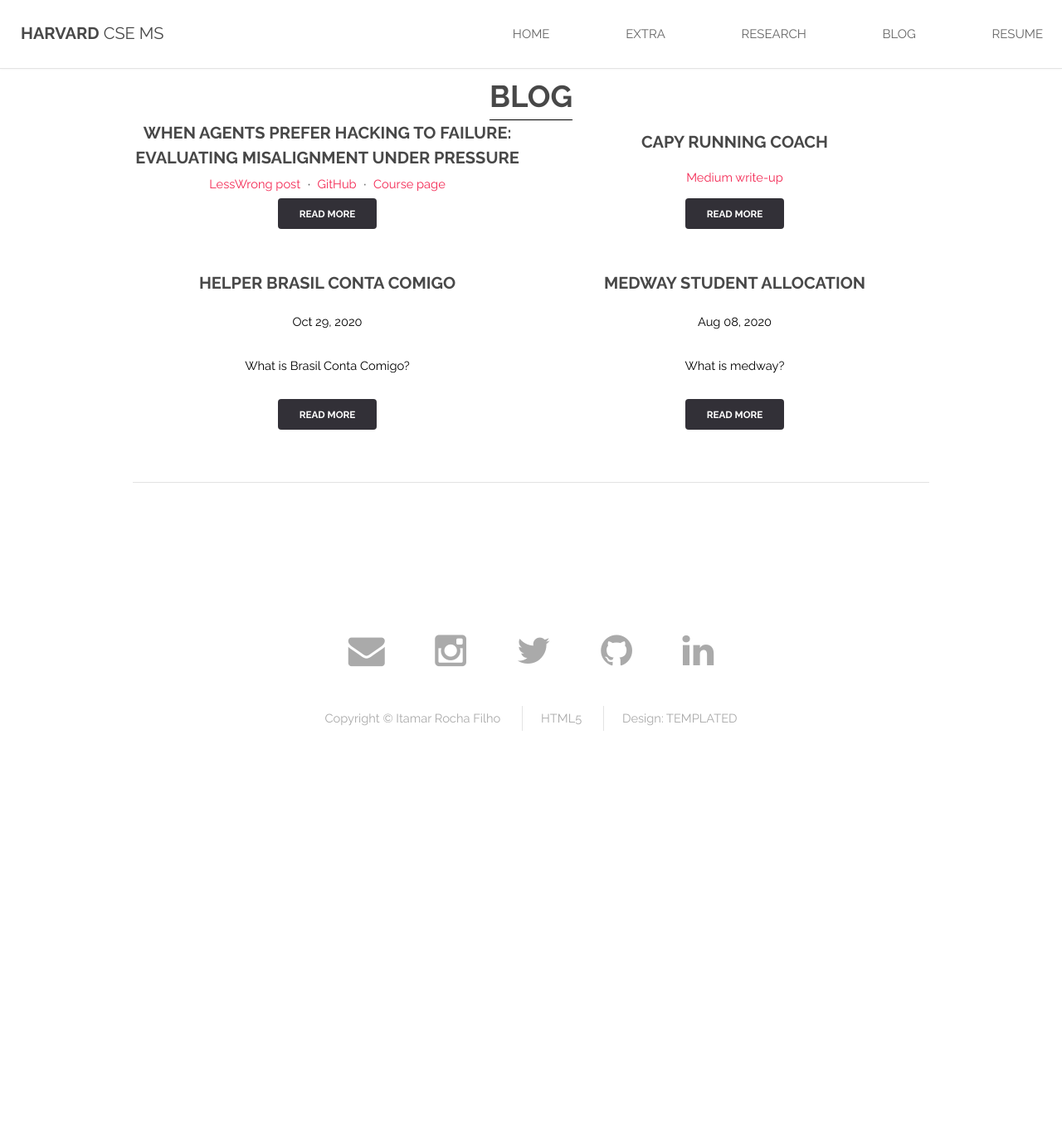
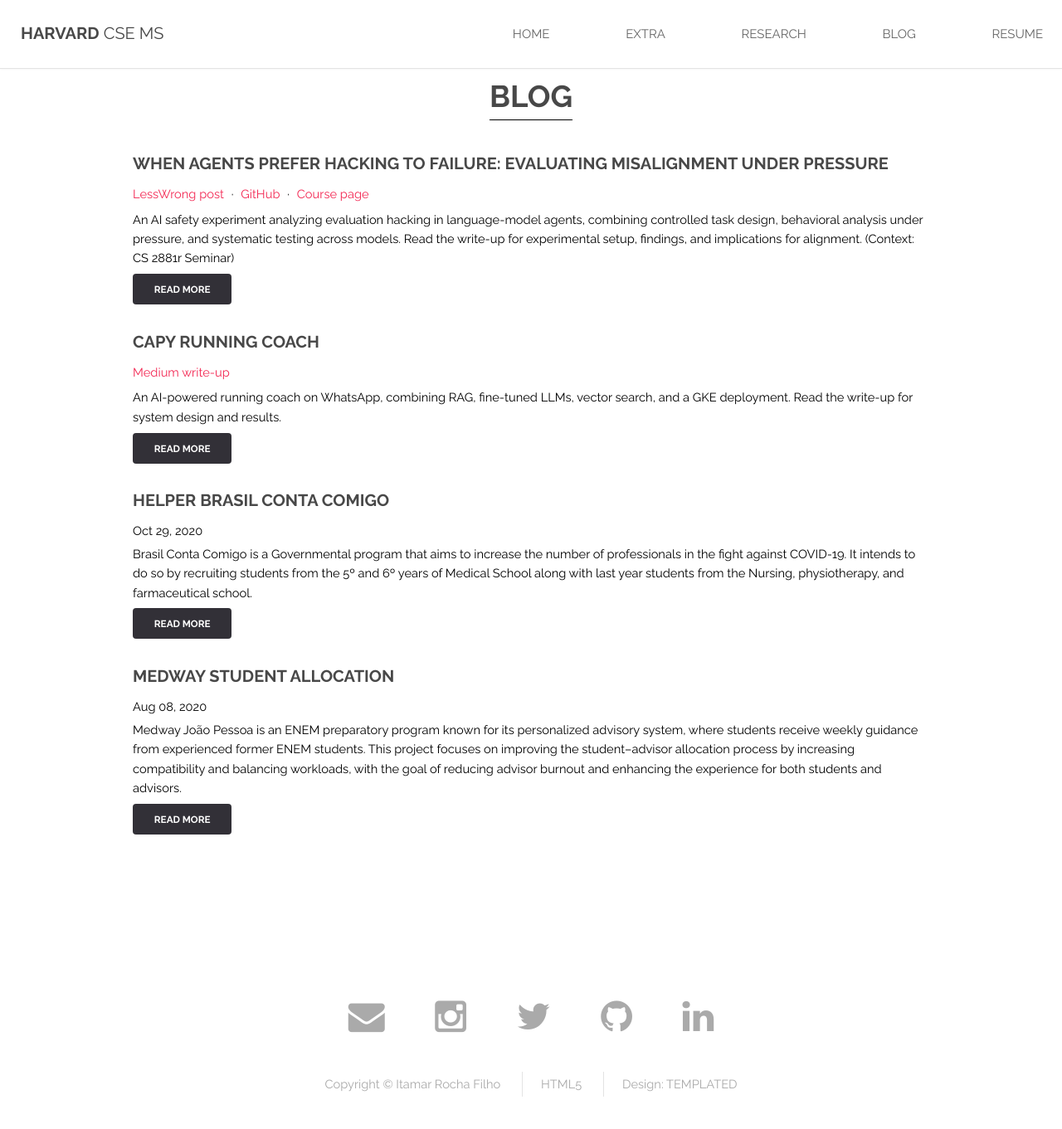
Before and after one commit to ItamarRocha/ItamarRocha.github.io, a Jekyll site: the page built from blog.html, in a window 1280 px wide and 1400 px high. Shown: the top 1361 px of the window at 83% size. Built offline with Jekyll 4.4.1, drawn with Linux system fonts in a browser that asks for light colours.

Commit message:
read more

```diff
--- a/blog.html
+++ b/blog.html
@@ -76,50 +76,50 @@
         <!-- BLOG -->
             <section id="blog" class="wrapper">
                 <div class="container" style="max-width: 1000px; line-height: 160%;">
-                    <header class="major special">
+                    <header class="major special" style="margin-bottom: 2.5em;">
                         <h2>blog</h2>
                     </header>
-                    <div class="blog-grid" style="display:grid; grid-template-columns: repeat(2, minmax(0, 1fr)); gap: 1.5em; align-items: stretch;">
-                    <!-- Static entries moved to the first row -->
-                    <div class="blog-item" style="margin: 0; text-align: center; display:flex; flex-direction:column;">
-                        <div class="blog-title" style="display:flex; align-items:center; justify-content:center; min-height: 52px; text-align:center;">
-                            <h4 style="text-transform: uppercase; font-size:20px; margin:0;">When Agents Prefer Hacking To Failure: Evaluating Misalignment Under Pressure</h4>
-                        </div>
-                        <div class="blog-links" style="display:flex; justify-content:center; align-items:center; gap:0.6em; flex-wrap:wrap; min-height: 28px; margin: 0.2em 0;">
+                    <div class="blog-list">
+                    <!-- Static entries -->
+                    <div class="blog-item" style="margin-bottom: 2em;">
+                        <h4 style="text-transform: uppercase; font-size:20px; margin:0 0 0.5em 0;">When Agents Prefer Hacking To Failure: Evaluating Misalignment Under Pressure</h4>
+                        <div class="blog-links" style="display:flex; align-items:center; gap:0.6em; flex-wrap:wrap; margin: 0.5em 0;">
                             <a href="https://www.lesswrong.com/posts/AJANBeJb2p39su6F9/cs2881r-week-8-when-agents-prefer-hacking-to-failure" target="_blank" rel="noopener">LessWrong post</a>
                             <span>·</span>
                             <a href="https://github.com/ItamarRocha/scheming-exp8" target="_blank" rel="noopener">GitHub</a>
                             <span>·</span>
                             <a href="https://boazbk.github.io/mltheoryseminar/" target="_blank" rel="noopener">Course page</a>
                         </div>
-                        <p style="margin: 0.3em 0 0.4em 0; margin-top: auto;"><a href="https://www.lesswrong.com/posts/AJANBeJb2p39su6F9/cs2881r-week-8-when-agents-prefer-hacking-to-failure" class="button small" target="_blank" rel="noopener">Read more</a></p>
+                        <p style="margin: 0.5em 0;">An AI safety experiment analyzing evaluation hacking in language-model agents, combining controlled task design, behavioral analysis under pressure, and systematic testing across models. Read the write-up for experimental setup, findings, and implications for alignment. (Context: CS 2881r Seminar)</p>
+                        <p style="margin: 0.5em 0;"><a href="https://www.lesswrong.com/posts/AJANBeJb2p39su6F9/cs2881r-week-8-when-agents-prefer-hacking-to-failure" class="button small" target="_blank" rel="noopener">Read more</a></p>
                     </div>
-                    <div class="blog-item" style="margin: 0; text-align: center; display:flex; flex-direction:column;">
-                        <div class="blog-title" style="display:flex; align-items:center; justify-content:center; min-height: 52px; text-align:center;">
-                            <h4 style="text-transform: uppercase; font-size:20px; margin:0;">Capy Running Coach</h4>
-                        </div>
-                        <div class="blog-links" style="display:flex; justify-content:center; align-items:center; gap:0.6em; flex-wrap:wrap; min-height: 28px; margin: 0.2em 0;">
+
+                    <div class="blog-item" style="margin-bottom: 2em;">
+                        <h4 style="text-transform: uppercase; font-size:20px; margin:0 0 0.5em 0;">Capy Running Coach</h4>
+                        <div class="blog-links" style="display:flex; align-items:center; gap:0.6em; flex-wrap:wrap; margin: 0.5em 0;">
                             <a href="https://medium.com/institute-for-applied-computational-science/capy-running-coach-using-llms-rags-and-whatsapp-to-create-the-ideal-running-coach-f418300717bb" target="_blank" rel="noopener">Medium write-up</a>
                         </div>
-                        <p style="margin: 0.3em 0 0.4em 0; margin-top: auto;"><a href="https://medium.com/institute-for-applied-computational-science/capy-running-coach-using-llms-rags-and-whatsapp-to-create-the-ideal-running-coach-f418300717bb" class="button small" target="_blank" rel="noopener">Read more</a></p>
-                    </div>
-                    <!-- Divider for first row (spans both columns) -->
-                    <div class="row-divider" style="grid-column: 1 / -1;">
+                        <p style="margin: 0.5em 0;">An AI-powered running coach on WhatsApp, combining RAG, fine-tuned LLMs, vector search, and a GKE deployment. Read the write-up for system design and results.</p>
+                        <p style="margin: 0.5em 0;"><a href="https://medium.com/institute-for-applied-computational-science/capy-running-coach-using-llms-rags-and-whatsapp-to-create-the-ideal-running-coach-f418300717bb" class="button small" target="_blank" rel="noopener">Read more</a></p>
                     </div>
 
-                    <!-- Posts moved to the second row -->
+                    <!-- Posts from Jekyll -->
                     {% for post in site.posts %}
-                    <div class="blog-item" style="margin: 0; text-align: center; display:flex; flex-direction:column;">
-                        <h4 style="text-transform: uppercase; font-size:20px;">{{ post.title }}</h4>
-                        <p>{{ post.date | date: "%b %d, %Y" }}</p>
-                        <p>{{ post.excerpt | strip_html | strip_newlines }}</p>
-                        <p style="margin-top:auto;"><a href="{{ post.url }}" class="button small">Read more</a></p>
+                    <div class="blog-item" style="margin-bottom: 2em;">
+                        <h4 style="text-transform: uppercase; font-size:20px; margin:0 0 0.5em 0;">{{ post.title }}</h4>
+                        <p style="margin: 0.3em 0;">{{ post.date | date: "%b %d, %Y" }}</p>
+                        {% if post.title == "Helper Brasil Conta Comigo" %}
+                        <p style="margin: 0.3em 0;">Brasil Conta Comigo is a Governmental program that aims to increase the number of professionals in the fight against COVID-19. It intends to do so by recruiting students from the 5º and 6º years of Medical School along with last year students from the Nursing, physiotherapy, and farmaceutical school.</p>
+                        <p style="margin: 0.5em 0;"><a href="/ong.html" class="button small">Read more</a></p>
+                        {% elsif post.title == "Medway Student Allocation" %}
+                        <p style="margin: 0.3em 0;">Medway João Pessoa is an ENEM preparatory program known for its personalized advisory system, where students receive weekly guidance from experienced former ENEM students. This project focuses on improving the student–advisor allocation process by increasing compatibility and balancing workloads, with the goal of reducing advisor burnout and enhancing the experience for both students and advisors.</p>
+                        <p style="margin: 0.5em 0;"><a href="/medway.html" class="button small">Read more</a></p>
+                        {% else %}
+                        <p style="margin: 0.3em 0;">{{ post.excerpt | strip_html | strip_newlines }}</p>
+                        <p style="margin: 0.5em 0;"><a href="{{ post.url }}" class="button small">Read more</a></p>
+                        {% endif %}
                     </div>
                     {% endfor %}
-                    <!-- Divider for second row (spans both columns) -->
-                    <div class="row-divider" style="grid-column: 1 / -1;">
-                        <hr class="title-divider" style="margin: 0.8em auto;">
-                    </div>
                     </div>
                 </div>
             </section>
--- a/css/style.css
+++ b/css/style.css
@@ -1425,7 +1425,10 @@
 .research-page #harvard-research h4 { margin: 0 0 0.25em 0; }
 .research-page #harvard-research p { margin: 0 0 0.8em 0; }
 .research-page #publications h4 { margin: 0 0 0.25em 0; }
-.research-page #publications p { margin: 0 0 0.8em 0; }
+.research-page #publications p { margin: 0 0 0.4em 0; }
+/* Reduce space between Publications title and first content */
+.research-page #publications .major_publications.special h2 { margin-bottom: 0.8em; }
+.research-page #publications div > br:first-child { display: none; }
 
 /* Research page: base text size to 15px (paragraphs only) */
 .research-page #harvard-research p,
--- a/medway.html
+++ b/medway.html
@@ -79,12 +79,10 @@
                         #text h4,
                         #text h5 { font-size: 20px; }
                     </style>
-                    <hr class="title-divider">
                     <header class="major special">
                         <h2>Medway Student Allocation</h2>
                     </header>
-                    <hr class="title-divider">
-                    <p style="color:#777;">08 Aug 2020</p>
+                    <p style="color:#777; text-align: center;">08 Aug 2020</p>
                     <p style="font-weight:700; font-size:20px;">What is medway?</p>
                     <p><a href="https://www.instagram.com/medwayjp/" target="_blank" rel="noopener">Medway João Pessoa</a> is a preparatory course for ENEM (Brazilian SAT) and other tests (private universities). Medway has more than 200 students enrolled and counts with a system that’s different from its competitors. The difference relies on the way the company treats its students. Medway has several workers that have experience with ENEM and are responsible for advising the students in their studies and life. These employees are called assessor (some kind of Advisor/Organizer) who usually are students that have already passed the ENEM with high scores and are considered communicative.</p>
 
--- a/ong.html
+++ b/ong.html
@@ -75,13 +75,11 @@
                     <style>
                         #text h3, #text h4, #text h5 { font-size: 20px; }
                     </style>
-                    <hr class="title-divider">
                     <header class="major special">
                         <h2>Helper Brasil Conta Comigo</h2>
                     </header>
-                    <hr class="title-divider">
 
-                    <p style="color:#777;">29 Oct 2020</p>
+                    <p style="color:#777; text-align: center;">29 Oct 2020</p>
                     <p style="font-weight:700; font-size:20px;">What is Brasil Conta Comigo?</p>
 
                     <center>
```
Also changed, not shown: featured.html (+9 -9 lines).
